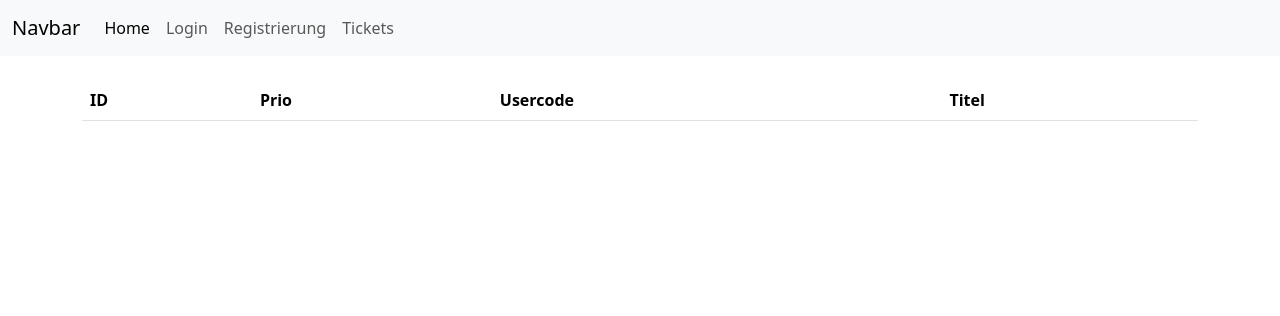
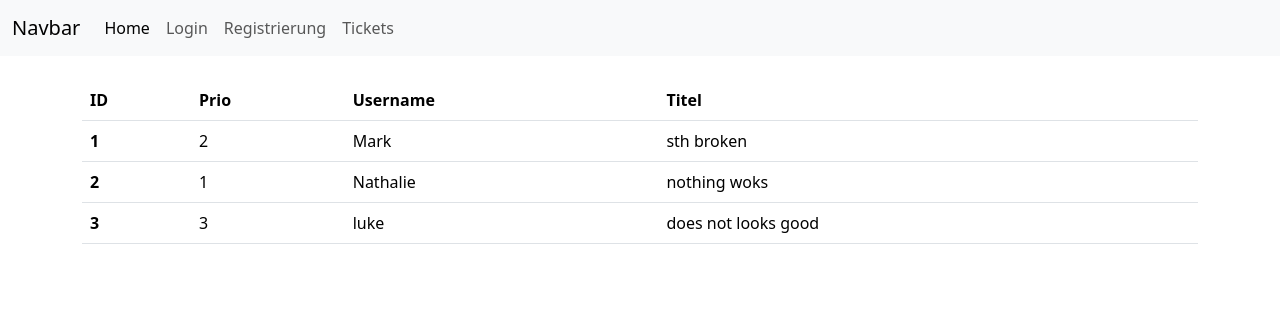
Before and after one commit to happycoper/hacking_with_python, a Flask app: page /tickets in a window 1280 px wide. Shown: the top 316 px of the page. Run offline with Flask 3, Linux system fonts and the light colour scheme; lists and menus that the app fills with data are empty.

Commit message:
debugging tickets

```diff
--- a/VL2/routes.py
+++ b/VL2/routes.py
@@ -16,10 +16,10 @@ def login():
 
 @app.route('/tickets')
 def tickets():
-    dbitems = [{"id": 1, "priority": 2, "username": "Mark", "titel": "sth broken"},
-            {"id": 2, "priority": 1, "username": "Nathalie", "titel": "nothing woks"},
-            {"id": 3, "priority": 3, "username": "luke", "titel": "does not looks good"} ]
-    return render_template('tickets.html', Item=dbitems)
+    dbitems = [{"id": 1, "priority": 2, "username": "Mark", "title": "sth broken"},
+            {"id": 2, "priority": 1, "username": "Nathalie", "title": "nothing woks"},
+            {"id": 3, "priority": 3, "username": "luke", "title": "does not looks good"} ]
+    return render_template('tickets.html', items=dbitems)
 
 @app.route('/register', methods=['GET', 'POST'])
 def register():
--- a/VL2/templates/tickets.html
+++ b/VL2/templates/tickets.html
@@ -11,7 +11,7 @@ Tickets
     <tr>
       <th scope="col">ID</th>
       <th scope="col">Prio</th>
-      <th scope="col">Usercode</th>
+      <th scope="col">Username</th>
       <th scope="col">Titel</th>
     </tr>
   </thead>
```
